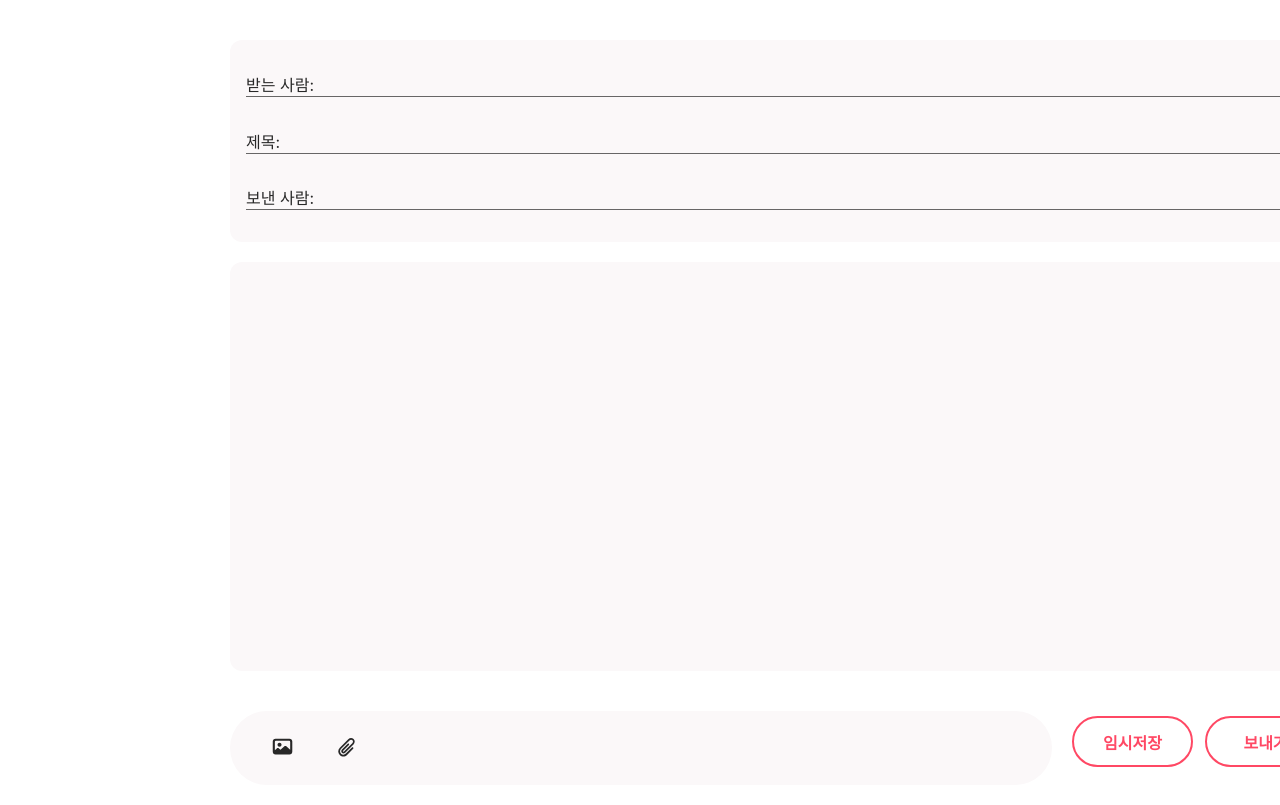
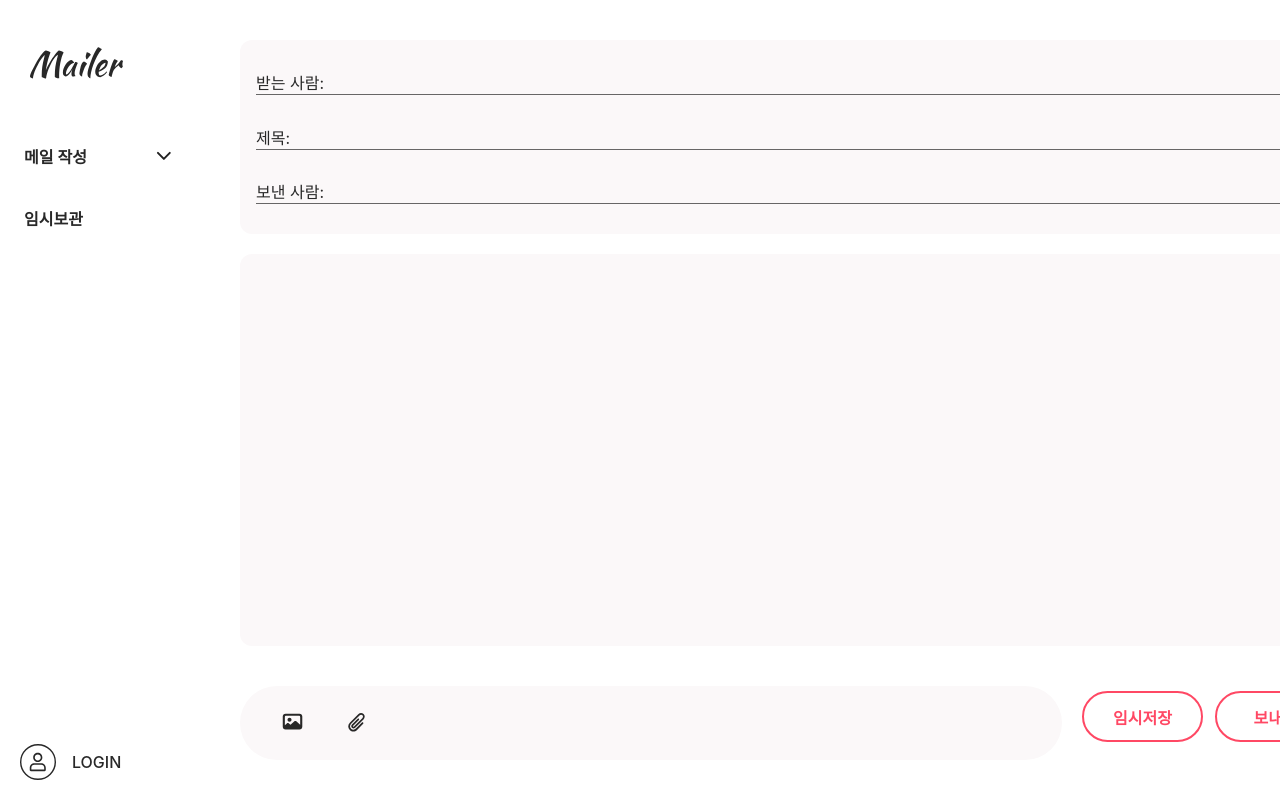
Before and after one commit to Team-G25/frontend, a React (Vite) app: page /mailManually in a window 1280 px wide. Shown: the top 805 px of the page. Built offline with nearby package versions, Linux system fonts and the light colour scheme; a web font is replaced by a local one.

Commit message:
[refractor, design] 사이드바 합치기

```diff
--- a/src/pages/mailManually/index.style.js
+++ b/src/pages/mailManually/index.style.js
@@ -4,13 +4,19 @@ import styled from "styled-components";
 //페이지 배경
 export const PageContainer = styled.div`
   display: flex;
-  flex-direction: column;
-  justify-content: flex-start;
+  width: 100%;
+  height: 100vh;
+`;
+
+//컨텐츠 컨테이너(사이드바 합치기 위하여 입력구간 분리)
+export const MainContent = styled.div`
+  display: flex;
   height: 100vh;
   padding: 20px;
+  flex-grow: 1;
 `;
 
-//입력구간
+//입력구간#1
 export const FormContainer = styled.form`
   display: flex;
   flex-direction: column;
@@ -21,7 +27,7 @@ export const FormContainer = styled.form`
   margin-left: auto;
 `;
 
-//버튼구간
+//입력구간#2
 export const BottomContainer = styled.div`
   display: flex;
   justify-content: space-between;
--- a/src/pages/mailManually/mailManually.jsx
+++ b/src/pages/mailManually/mailManually.jsx
@@ -1,11 +1,11 @@
 // 수동 작성 테스트 페이지입니다.
 import { useState } from "react";
-import { PageContainer, FormContainer, BottomContainer } from "./index.style";
+import { PageContainer, MainContent, FormContainer, BottomContainer } from "./index.style";
 import InputInfo from "./components/common/inputInfo/InputInfo";
 import MailWrite from "./components/common/mailWrite/MailWrite";
 import FileInput from "@/components/common/fileInput/FileInput";
 import SubmitBtn from "@/components/common/submitBtn/SubmitBtn";
-
+import Sidebar from "@/components/common/sideBar/SideBar";
 
 const MailManually = () => {
     const [mailData, setMailData] = useState({
@@ -58,6 +58,8 @@ const MailManually = () => {
 
     return(
         <PageContainer>
+            <Sidebar />
+            <MainContent>
                 <FormContainer>
                     <InputInfo mailData={mailData} onChange={handleChange} />
                     {errors.to && <p style={{ color: "red" }}>{errors.to}</p>}
@@ -73,6 +75,7 @@ const MailManually = () => {
                         <SubmitBtn onSave={handleSave} onSend={handleSend}/>
                     </BottomContainer>
                 </FormContainer>
+            </MainContent>
         </PageContainer>
     );
 };
```
Lines whose indentation alone changed are shown as unchanged.
